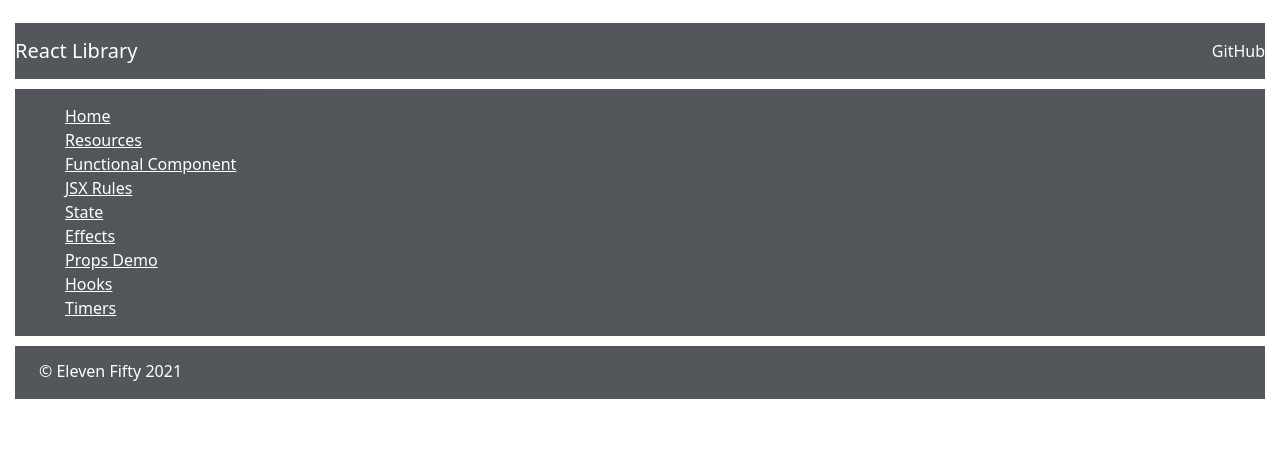
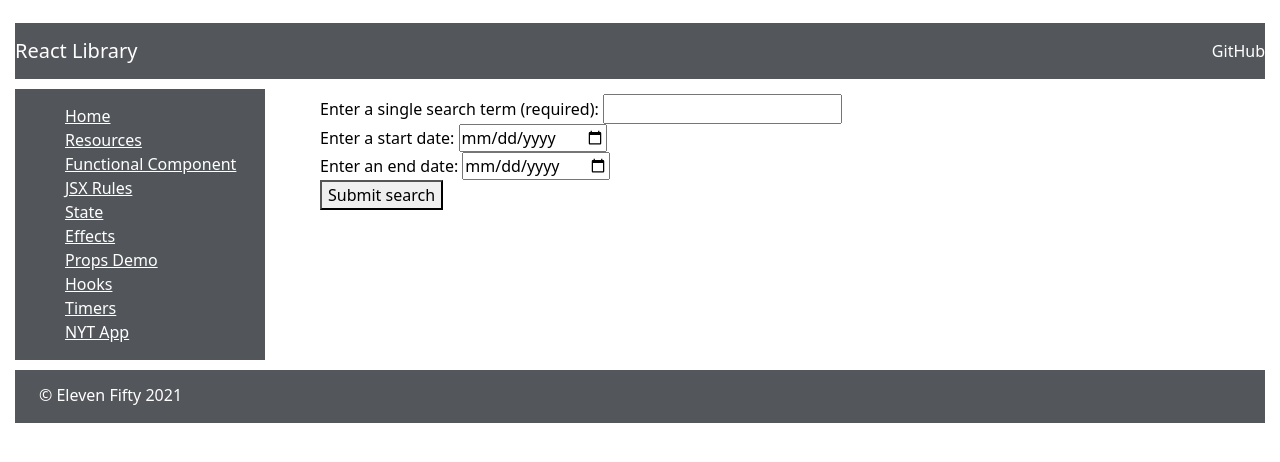
Before and after one commit to bltitus82/react-fundamentals-red-badge, a React (Create React App) app in the folder react-fundamentals/: page /nytapp in a window 1280 px wide. Shown: the top 462 px of the page. Built offline with nearby package versions, Linux system fonts and the light colour scheme.

Commit message:
React Module 8 - NYT App

```diff
--- /dev/null
+++ b/react-fundamentals/src/components/apps/nyt-app/NytApp.js
@@ -0,0 +1,68 @@
+import React, {useState} from 'react';
+import NytResults from './NytResults';
+
+const baseURL = 'https://api.nytimes.com/svc/search/v2/articlesearch.json';
+const key = 'ncjTB1ApDaQxdvNrkhSeKIMVdAh6IA3B';
+
+const NytApp = () => {
+const [ search, setSearch ] = useState('');
+const [ startDate, setStartDate ] = useState('');
+const [ endDate, setEndDate ] = useState('');
+const [ pageNumber, setPageNumber] = useState('');
+const [ results, setResults ] = useState([]);
+
+const fetchResults = () => {
+    let url = `${baseURL}?api-key=${key}&page=${pageNumber}&q=${search}`;
+    url = startDate ? url + `&begin_date=${startDate}` : url;
+    url = endDate ? url + `&end_date=${endDate}` : url;
+
+    fetch(url)
+    .then(res => res.json())
+    .then(data => setResults(data.response.docs))
+    .catch(err => console.log(err));
+};
+
+const handleSubmit = (event) => {
+    event.preventDefault();
+    fetchResults();
+    setPageNumber(0);
+}
+
+const changePageNumber = (event, direction) => {
+    event.preventDefault()
+    if (direction === 'down') {
+        if (pageNumber > 0) {
+            setPageNumber(pageNumber - 1);
+            fetchResults();
+        }
+    }
+    if (direction === 'up') {
+        setPageNumber(pageNumber + 1);
+        fetchResults();
+    }
+}
+
+    return(
+        <div className='main'>
+            <div className='mainDiv'>
+                <form onSubmit={(e) => handleSubmit(e)}>
+                    <span>Enter a single search term (required): </span>
+                    <input type='text' name='search' onChange={(e) => setSearch(e.target.value)} required />
+                    <br />
+                    <span>Enter a start date: </span>
+                    <input type='date' name='startDate' pattern='[0-9]{8}' onChange={(e) => setStartDate(e.target.value)} />
+                    <br />
+                    <span>Enter an end date: </span>
+                    <input type='date' name='endDate' pattern='[0-9]{8}' onChange={(e) => setEndDate(e.target.value)} />
+                    <br />
+                    <button className='submit'>Submit search</button>
+                </form>
+                {
+                    results.length > 0 ? <NytResults results={results} changePage={changePageNumber} /> : null
+                }
+            </div>
+        </div>
+    );
+};
+
+export default NytApp;
--- /dev/null
+++ b/react-fundamentals/src/components/apps/nyt-app/NytResults.js
@@ -0,0 +1,30 @@
+import React from 'react';
+
+const NytResults = (props) => {
+    return (
+        <div>
+            {props.results.map(result => {
+                return (
+                    <div key={result._id}>
+                        <h3>{result.headline.main}</h3>
+                        {result.multimedia.length > 1 ? <img alt='article' src={`http://www.nytimes.com/${result.multimedia[1].url}`} /> : ''}
+                        <p>
+                            {result.snippet}
+                            <br />
+                            {result.keywords.length > 0 ? 'Keywords: ' : ''}
+                        </p>
+                        <ul>
+                            {result.keywords.map(keyword => <li key={keyword.value}>{keyword.value}</li>)}
+                        </ul>
+                        <a href={result.web_url}><button>Read It</button></a>
+                    </div>
+                )
+            })}            <div>
+            <button onClick={(e) => props.changePage(e, 'down')}>Previous 10</button>
+            <button onClick={(e) => props.changePage(e, 'up')}>Next 10</button>
+        </div>
+        </div>
+    );
+};
+
+export default NytResults;
--- a/react-fundamentals/src/components/site/Sidebar.js
+++ b/react-fundamentals/src/components/site/Sidebar.js
@@ -12,6 +12,7 @@
 import PropsDemo from '../concepts/PropsDemo';
 import Hooks from '../concepts/Hooks';
 import TimePiecesApp from '../apps/timer-apps/TimePiecesApp';
+import NytApp from '../apps/nyt-app/NytApp';
 
 const Sidebar = () => {
     return(
@@ -27,6 +28,7 @@
                     <li><Link to='/propsdemo'>Props Demo</Link></li>
                     <li><Link to='hooks'>Hooks</Link></li>
                     <li><Link to='/timer'>Timers</Link></li>
+                    <li><Link to='/nytapp'>NYT App</Link></li>
                 </ul>
             </div>
             <div className='sidebar-route'>
@@ -41,6 +43,7 @@
                     <Route exact path='/propsdemo'><PropsDemo /></Route>
                     <Route exact path='/hooks'><Hooks /></Route>
                     <Route exact path='/timer'><TimePiecesApp /></Route>
+                    <Route exact path='/nytapp'><NytApp /></Route>
                 </Switch>
             </div>
         </div>
```
